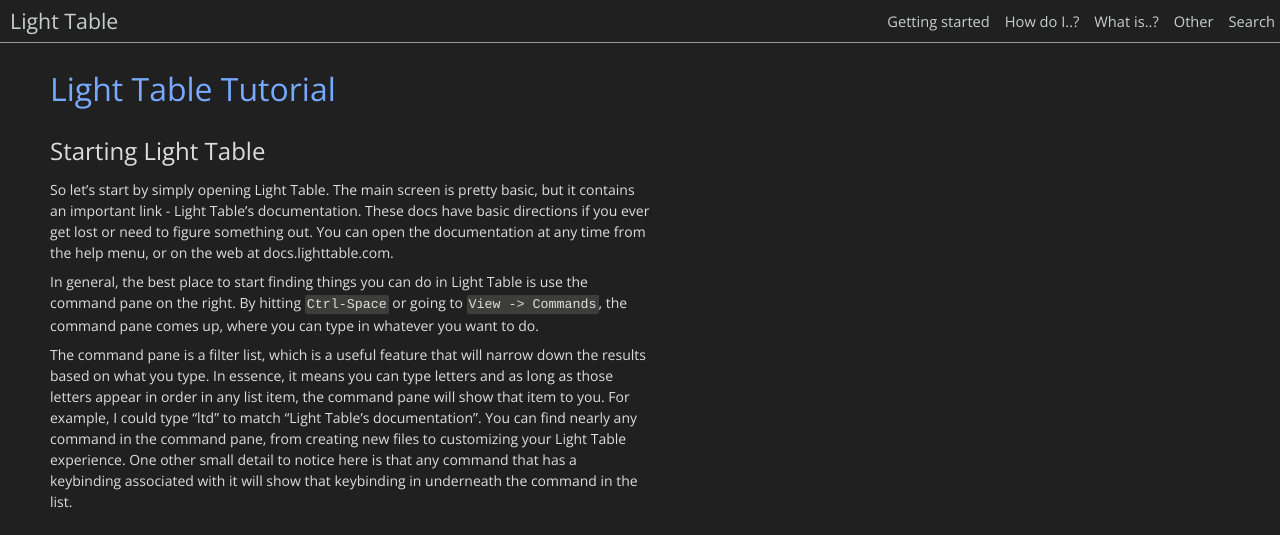
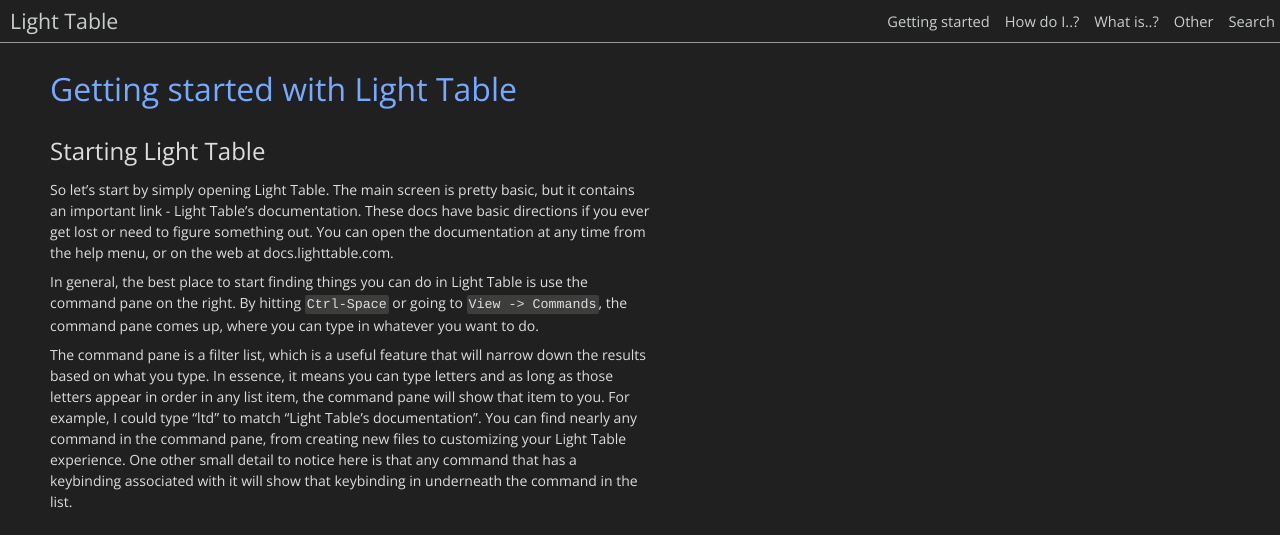
Before and after one commit to LightTable/docs.lighttable.com, a Jekyll site: the page built from tutorials/full.md, in a window 1280 px wide. Shown: the top 535 px of the page. Built offline with Jekyll 4.4.1, drawn with Linux system fonts in a browser that asks for light colours; nearby versions of some CDN libraries; Markdown is read by kramdown in place of the engine named in the settings; grey boxes are pictures that could not be loaded.

Commit message:
change the title
Signed-off-by: Chris Granger <ibdknox@gmail.com>

```diff
--- a/tutorials/full.md
+++ b/tutorials/full.md
@@ -1,6 +1,6 @@
 ---
 layout: tutorial
-title: "Light Table Tutorial"
+title: "Getting started with Light Table"
 ---
 
 ###Starting Light Table
```
